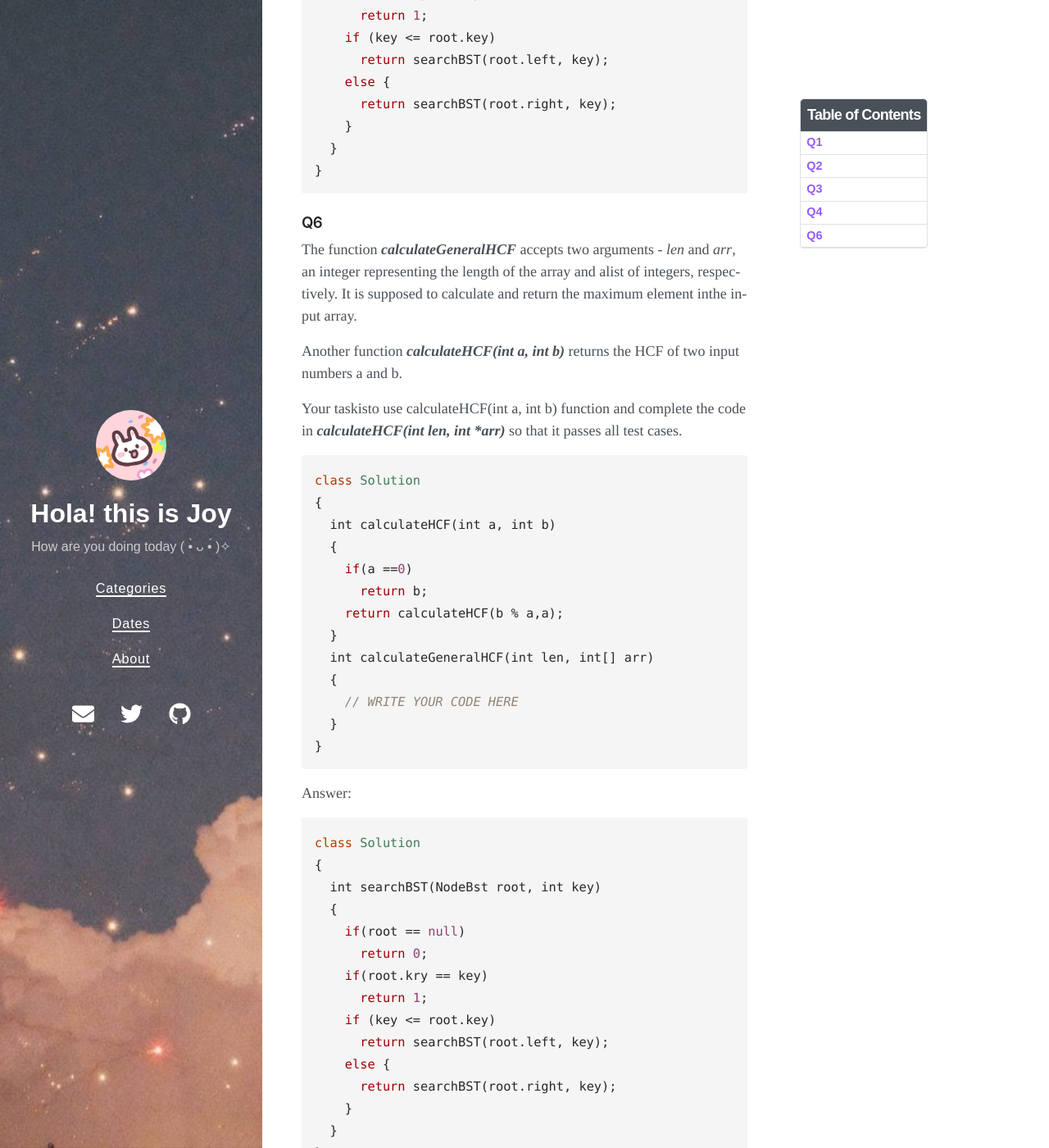
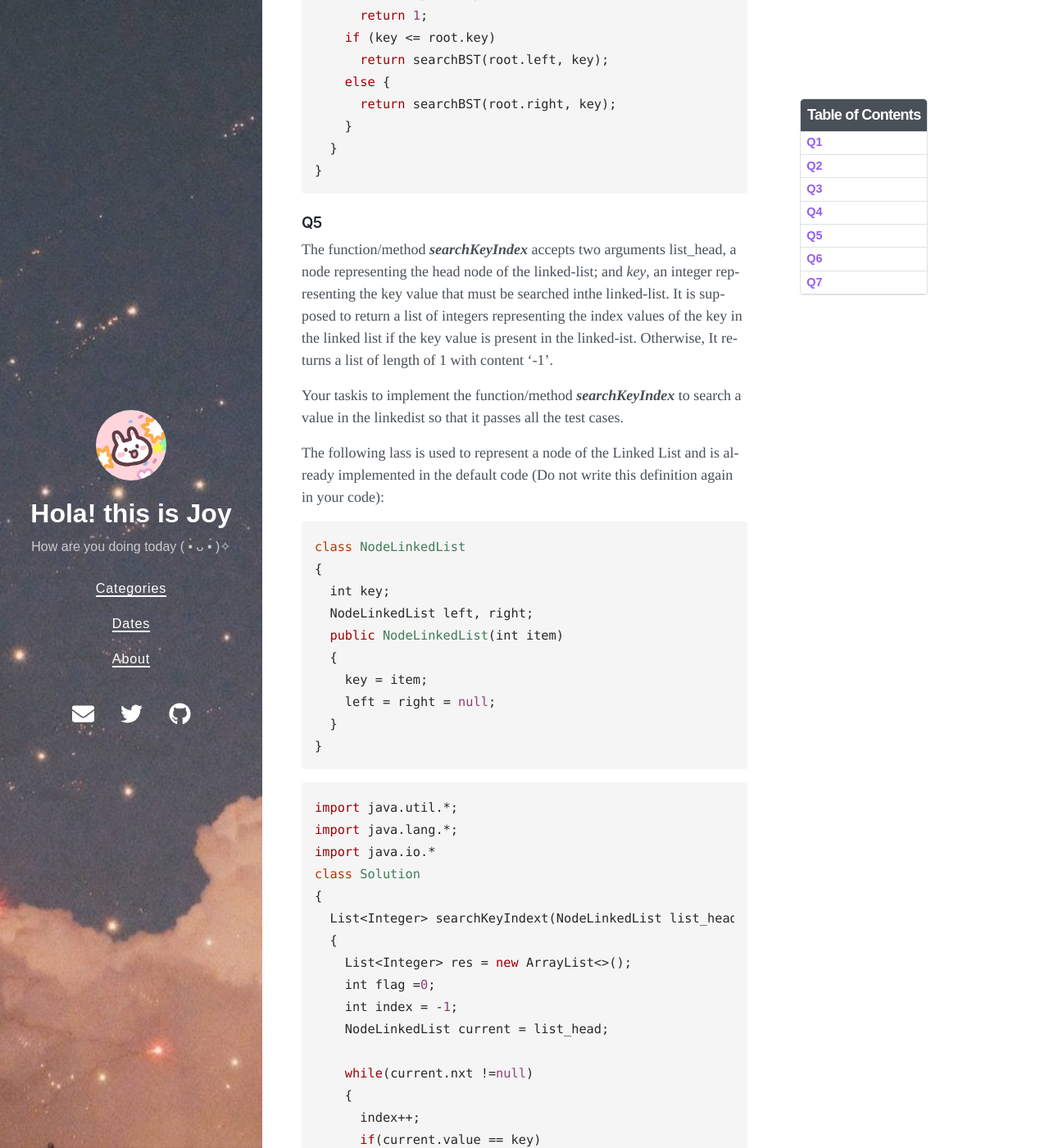
Before and after one commit to Joy3Luo/mathnotes, a Jekyll site: the page built from hide/2021-07-06-AmazonOAPractices.md, in a window 1280 px wide and 1400 px high, scrolled down 6208 px. Shown: the whole window at 82% size. Built offline with Jekyll 4.4.1, drawn with Linux system fonts in a browser that asks for light colours; nearby versions of some CDN libraries; some of the changed text lies outside the part shown.

Commit message:
Update 2021-07-06-AmazonOAPractices.md

````diff
--- a/hide/2021-07-06-AmazonOAPractices.md
+++ b/hide/2021-07-06-AmazonOAPractices.md
@@ -228,6 +228,100 @@ class Solution
 }
 ```
 
+### Q5
+The function/method ***searchKeyIndex*** accepts two arguments list_head, a node representing the head node of the linked-list; and *key*, an integer
+representing the key value that must be searched inthe linked-list. It is supposed to return a list of integers representing the index values of the key in the linked list if the key value is present in the linked-ist. Otherwise, It returns a list of length of 1 with content '-1'.
+
+Your taskis to implement the function/method ***searchKeyIndex*** to search a value in the linkedist so that it passes all the test cases.
+
+The following lass is used to represent a node of the Linked List and is already implemented in the default code (Do not write this definition again in your code):
+
+```javascript
+class NodeLinkedList
+{
+  int key;
+  NodeLinkedList left, right;
+  public NodeLinkedList(int item)
+  {
+    key = item;
+    left = right = null;
+  }
+}
+```
+
+```javascript
+import java.util.*;
+import java.lang.*;
+import java.io.*
+class Solution
+{
+  List<Integer> searchKeyIndext(NodeLinkedList list_head, int key)
+  {
+    List<Integer> res = new ArrayList<>();
+    int flag =0;
+    int index = -1;
+    NodeLinkedList current = list_head;
+
+    while(current.nxt !=null)
+    {
+      index++;
+      if(current.value == key)
+      {
+        res.add(index);
+        flag = 1;
+      }
+      else {
+        current = current.next;
+      }
+
+    if(flag == 1)
+      return res;
+    else {
+      res.add(-1);
+      return res;
+    }
+    }
+  }
+}
+```
+Answer:
+```javascript
+import java.util.*;
+import java.lang.*;
+import java.io.*
+class Solution
+{
+  List<Integer> searchKeyIndext(NodeLinkedList list_head, int key)
+  {
+    List<Integer> res = new ArrayList<>();
+    int flag =0;
+    int index = 0;
+    NodeLinkedList current = list_head;
+
+    while(current.nxt !=null)
+    {
+      if(current.value == key)
+      {
+        res.add(index);
+        flag = 1;
+        current = current.next;
+      }
+      else {
+        current = current.next;
+      }
+      index++;
+    }
+
+    if(flag == 1)
+      return res;
+    else {
+      res.add(-1);
+      return res;
+    }
+  }
+}
+```
+
 ### Q6
 The function ***calculateGeneralHCF*** accepts two arguments - *len* and *arr*, an integer representing the length of the array and alist of integers, respectively. It is supposed to calculate and return the maximum element inthe input array.
 
@@ -269,3 +363,57 @@ class Solution
   }
 }
 ```
+
+
+
+### Q7
+The function ***calculateGeneralMax*** accepts two arguments - *len* and *arr*, an integer representing the length of the array and a list of integers, respectively. Its supposed to calculate and return the maximum element in the input array.
+
+Another function ***calculateMax(int a, int b)*** returns the maximum element of two input numbers aand b.
+
+Your task is to use ***calculateMax(int a, int b)*** function and complete the code in ***calculateGeneralMax(int len, int *arr)*** so that it passes all test cases.
+
+```javascript
+class Solution
+{
+  int calculateMax(int a, int b)
+  {
+    if(a > b)
+      return a;
+    else {
+      return b;
+    }
+  }
+
+  int calculateGeneralMax(int len, int[] arr)
+  {
+    //WRITE YOUR CODE HERE
+  }
+}
+```
+
+Answer:
+```javascript
+class Solution
+{
+  int calculateMax(int a, int b)
+  {
+    if(a > b)
+      return a;
+    else {
+      return b;
+    }
+
+  int calculateGeneralMax(int len, int[] arr)
+  {
+    int overallMax = arr[0];
+    for(int i = 0; i<arr.length; i++){
+      for(int j =0; j<arr.length; j++){
+        int currentMax = calculateMax(arr[i], arr[j]);
+        overallMax = calculateMax(currentMax, overallMax);
+      }
+    }
+    return overallMax;
+  }
+}
+```
````
